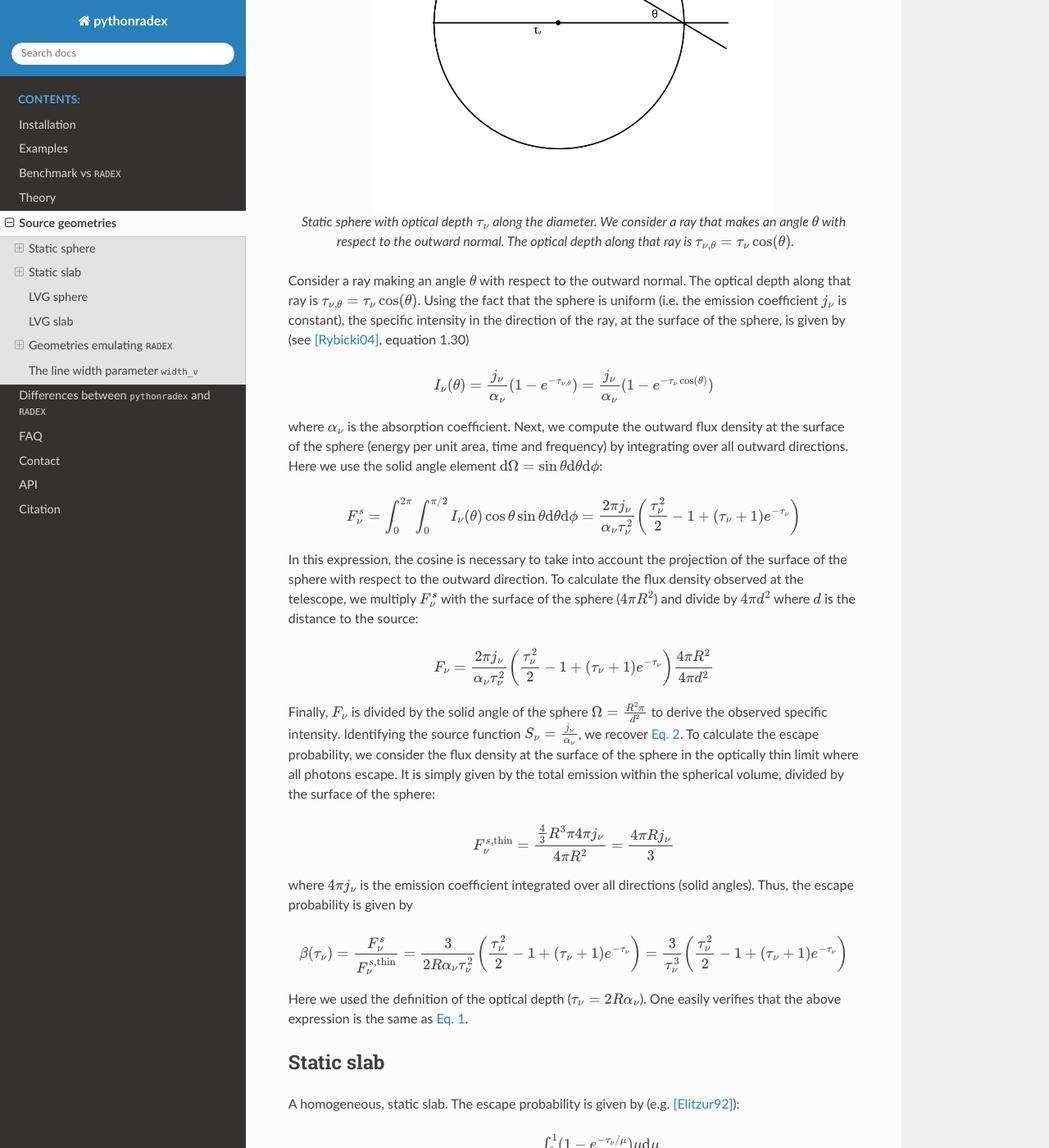
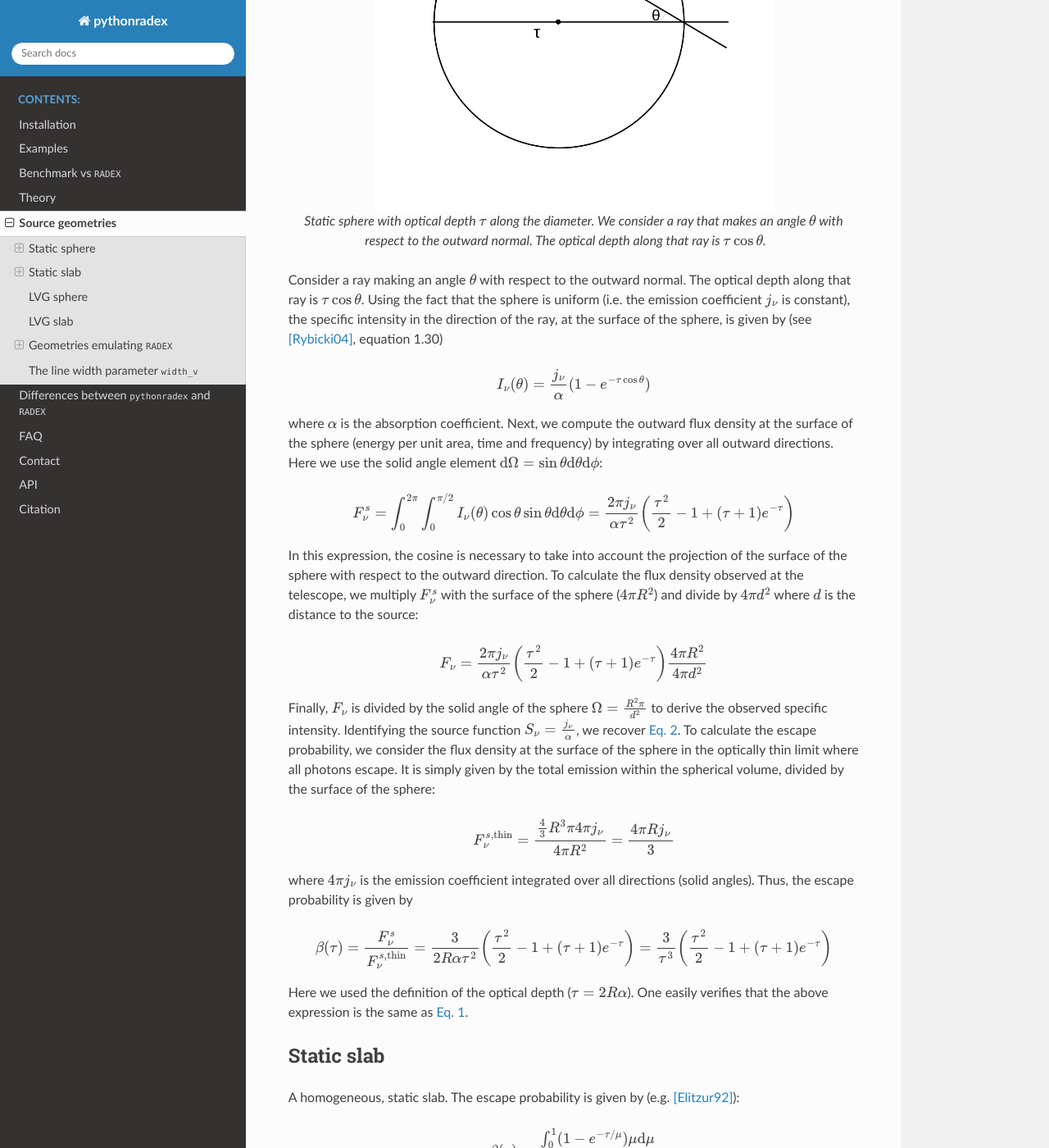
Before and after one commit to gica3618/pythonradex, a Sphinx documentation site: the page built from docs/geometry.rst, in a window 1280 px wide and 1400 px high, scrolled down 1418 px. Shown: the whole window at 82% size. Built offline with Sphinx 7.4.7 and the Read the Docs theme 3.1.0, drawn with Linux system fonts in a browser that asks for light colours; some of the changed text lies outside the part shown.

Commit message:
removed subscript \nu where needed

```diff
--- a/docs/geometry.rst
+++ b/docs/geometry.rst
@@ -3,7 +3,7 @@
 Source geometries
 ======================
 
-The calculations of the escape probability and the emerging flux depend on the adopted geometry. Below we give an overview of the geometries available in ``pythonradex``. For all geometries, we assume a homogeneous medium (i.e. constant number density). For convenience, the escape probabilities are expressed as functions of optical depth :math:`\tau_\nu` rather than the absorption coefficient :math:`\alpha_\nu`. The specific intensities are expressed using the source function :math:`S_\nu`. In absence of dust and overlapping lines, it is simply given by the Planck function evaluated at the excitation temperature of the transition: :math:`S_\nu=B_\nu(T_\mathrm{ex})`.
+The calculations of the escape probability and the emerging flux depend on the adopted geometry. Below we give an overview of the geometries available in ``pythonradex``. For all geometries, we assume a homogeneous medium (i.e. constant number density). For convenience, the escape probabilities are expressed as functions of optical depth :math:`\tau` rather than the absorption coefficient :math:`\alpha`. The specific intensities are expressed using the source function :math:`S_\nu`. In absence of dust and overlapping lines, it is simply given by the Planck function evaluated at the excitation temperature of the transition: :math:`S_\nu=B_\nu(T_\mathrm{ex})`.
 
 Note that ``RADEX`` always uses the formula for a slab geometry to calculate the specific intensity, regardless of the adopted geometry. This is incorrect for spherical geometries. See :doc:`difference_pythonradex_RADEX` for more details.
 
@@ -15,14 +15,14 @@ A homogeneous, static sphere. The escape probability is given in [Osterbrock74]_
 .. math::
     :name: eq:beta_static_sphere
 
-    \beta(\tau_\nu) = \frac{3}{2\tau_\nu}\left(1-\frac{2}{\tau_\nu^2}+\left(\frac{2}{\tau_\nu}+\frac{2}{\tau_\nu^2}\right) e^{-\tau_\nu}\right)
+    \beta(\tau) = \frac{3}{2\tau}\left(1-\frac{2}{\tau^2}+\left(\frac{2}{\tau}+\frac{2}{\tau^2}\right) e^{-\tau}\right)
 
-where :math:`\tau_\nu` is the optical depth of the diameter of the sphere. The observed specific intensity (in [W/m\ :sup:`2`/Hz/sr]) can also be calculated from [Osterbrock74]_ and is given by:
+where :math:`\tau` is the optical depth of the diameter of the sphere. The observed specific intensity (in [W/m\ :sup:`2`/Hz/sr]) can also be calculated from [Osterbrock74]_ and is given by:
 
 .. math::
     :name: eq:intensity_static_sphere
 
-    I_\nu = \frac{2S_\nu}{\tau_\nu^2}\left(\frac{\tau_\nu^2}{2}-1+(\tau_\nu+1)e^{-\tau_\nu}\right)
+    I_\nu = \frac{2S_\nu}{\tau^2}\left(\frac{\tau^2}{2}-1+(\tau+1)e^{-\tau}\right)
 
 where :math:`S_\nu` is the source function. To get the flux density in [W/m\ :sup:`2`/Hz], one needs to multiply :math:`I_\nu` by the solid angle :math:`\Omega`, which is given by :math:`\Omega=R^2\pi/d^2` with :math:`R` the radius of the sphere and :math:`d` the distance of the source.
 
@@ -30,34 +30,34 @@ Note that if observations resolve the sphere, the specific intensity will not be
 
 Derivation of escape probability and flux density by Osterbrock (1974)
 ^^^^^^^^^^^^^^^^^^^^^^^^^^^^^^^^^^^^^^^^^^^^^^^^^^^^^^^^^^^^^^^^^^^^^^^^^^^^^^^^^^^^^^^^^^^^^^^^^^^^
-Since the book by [Osterbrock74]_ is not easily accessible online, we present here the derivation of the escape probability and flux density for a static sphere. Consider the following sketch showing a sphere with optical depth :math:`\tau_\nu` along its diameter:
+Since the book by [Osterbrock74]_ is not easily accessible online, we present here the derivation of the escape probability and flux density for a static sphere. Consider the following sketch showing a sphere with optical depth :math:`\tau` along its diameter:
 
 .. figure:: images/sketch_static_sphere.jpg
    :align: center
    :width: 70%
    :alt: Sketch of static sphere
 
-   Static sphere with optical depth :math:`\tau_\nu` along the diameter. We consider a ray that makes an angle :math:`\theta` with respect to the outward normal. The optical depth along that ray is :math:`\tau_{\nu,\theta}=\tau_\nu\cos(\theta)`.
+   Static sphere with optical depth :math:`\tau` along the diameter. We consider a ray that makes an angle :math:`\theta` with respect to the outward normal. The optical depth along that ray is :math:`\tau\cos\theta`.
 
-Consider a ray making an angle :math:`\theta` with respect to the outward normal. The optical depth along that ray is :math:`\tau_{\nu,\theta}=\tau_\nu\cos(\theta)`. Using the fact that the sphere is uniform (i.e. the emission coefficient :math:`j_\nu` is constant), the specific intensity in the direction of the ray, at the surface of the sphere, is given by (see [Rybicki04]_, equation 1.30)
+Consider a ray making an angle :math:`\theta` with respect to the outward normal. The optical depth along that ray is :math:`\tau\cos\theta`. Using the fact that the sphere is uniform (i.e. the emission coefficient :math:`j_\nu` is constant), the specific intensity in the direction of the ray, at the surface of the sphere, is given by (see [Rybicki04]_, equation 1.30)
 
 .. math::
 
-    I_\nu(\theta) = \frac{j_\nu}{\alpha_\nu}(1-e^{-\tau_{\nu,\theta}}) = \frac{j_\nu}{\alpha_\nu}(1-e^{-\tau_\nu\cos(\theta)})
+    I_\nu(\theta) = \frac{j_\nu}{\alpha}(1-e^{-\tau\cos\theta})
 
-where :math:`\alpha_\nu` is the absorption coefficient. Next, we compute the outward flux density at the surface of the sphere (energy per unit area, time and frequency) by integrating over all outward directions. Here we use the solid angle element :math:`\mathrm{d}\Omega=\sin\theta\mathrm{d}\theta\mathrm{d}\phi`:
+where :math:`\alpha` is the absorption coefficient. Next, we compute the outward flux density at the surface of the sphere (energy per unit area, time and frequency) by integrating over all outward directions. Here we use the solid angle element :math:`\mathrm{d}\Omega=\sin\theta\mathrm{d}\theta\mathrm{d}\phi`:
 
 .. math::
 
-    F_\nu^s = \int_0^{2\pi}\int_0^{\pi/2}I_\nu(\theta)\cos\theta\sin\theta\mathrm{d}\theta\mathrm{d}\phi  = \frac{2\pi j_\nu}{\alpha_\nu\tau_\nu^2}\left( \frac{\tau_\nu^2}{2}-1+(\tau_\nu+1)e^{-\tau_\nu} \right)
+    F_\nu^s = \int_0^{2\pi}\int_0^{\pi/2}I_\nu(\theta)\cos\theta\sin\theta\mathrm{d}\theta\mathrm{d}\phi  = \frac{2\pi j_\nu}{\alpha\tau^2}\left( \frac{\tau^2}{2}-1+(\tau+1)e^{-\tau} \right)
 
 In this expression, the cosine is necessary to take into account the projection of the surface of the sphere with respect to the outward direction. To calculate the flux density observed at the telescope, we multiply :math:`F_\nu^s` with the surface of the sphere (:math:`4\pi R^2`) and divide by :math:`4\pi d^2` where :math:`d` is the distance to the source:
 
 .. math::
 
-    F_\nu =  \frac{2\pi j_\nu}{\alpha_\nu\tau_\nu^2}\left( \frac{\tau_\nu^2}{2}-1+(\tau_\nu+1)e^{-\tau_\nu} \right)\frac{4\pi R^2}{4\pi d^2}
+    F_\nu =  \frac{2\pi j_\nu}{\alpha\tau^2}\left( \frac{\tau^2}{2}-1+(\tau+1)e^{-\tau} \right)\frac{4\pi R^2}{4\pi d^2}
 
-Finally, :math:`F_\nu` is divided by the solid angle of the sphere :math:`\Omega=\frac{R^2\pi}{d^2}` to derive the observed specific intensity. Identifying the source function :math:`S_\nu=\frac{j_\nu}{\alpha_\nu}`, we recover :ref:`Eq. 2 <eq:intensity_static_sphere>`. To calculate the escape probability, we consider the flux density at the surface of the sphere in the optically thin limit where all photons escape. It is simply given by the total emission within the spherical volume, divided by the surface of the sphere:
+Finally, :math:`F_\nu` is divided by the solid angle of the sphere :math:`\Omega=\frac{R^2\pi}{d^2}` to derive the observed specific intensity. Identifying the source function :math:`S_\nu=\frac{j_\nu}{\alpha}`, we recover :ref:`Eq. 2 <eq:intensity_static_sphere>`. To calculate the escape probability, we consider the flux density at the surface of the sphere in the optically thin limit where all photons escape. It is simply given by the total emission within the spherical volume, divided by the surface of the sphere:
 
 .. math::
 
@@ -67,9 +67,9 @@ where :math:`4\pi j_\nu` is the emission coefficient integrated over all directi
 
 .. math::
 
-    \beta(\tau_\nu) = \frac{F_\nu^s}{F_\nu^{s,\mathrm{thin}}} =  \frac{3}{2R\alpha_\nu\tau_\nu^2}\left( \frac{\tau_\nu^2}{2}-1+(\tau_\nu+1)e^{-\tau_\nu} \right) = \frac{3}{\tau_\nu^3}\left( \frac{\tau_\nu^2}{2}-1+(\tau_\nu+1)e^{-\tau_\nu} \right)
+    \beta(\tau) = \frac{F_\nu^s}{F_\nu^{s,\mathrm{thin}}} =  \frac{3}{2R\alpha\tau^2}\left( \frac{\tau^2}{2}-1+(\tau+1)e^{-\tau} \right) = \frac{3}{\tau^3}\left( \frac{\tau^2}{2}-1+(\tau+1)e^{-\tau} \right)
 
-Here we used the definition of the optical depth (:math:`\tau_\nu=2R\alpha_\nu`). One easily verifies that the above expression is the same as :ref:`Eq. 1 <eq:beta_static_sphere>`.
+Here we used the definition of the optical depth (:math:`\tau=2R\alpha`). One easily verifies that the above expression is the same as :ref:`Eq. 1 <eq:beta_static_sphere>`.
 
 Static slab
 ----------------------
@@ -77,14 +77,14 @@ A homogeneous, static slab. The escape probability is given by (e.g. [Elitzur92]
 
 .. math::
 
-    \beta(\tau_\nu) = \frac{\int_0^1 (1-e^{-\tau_\nu/\mu})\mu\mathrm{d}\mu}{\tau_\nu}
+    \beta(\tau) = \frac{\int_0^1 (1-e^{-\tau/\mu})\mu\mathrm{d}\mu}{\tau}
 
 The specific intensity (in [W/m\ :sup:`2`/Hz/sr]) is given by:
 
 .. math::
     :name: eq:intensity_static_slab
 
-    I_\nu = S_\nu(1-e^{-\tau_\nu})
+    I_\nu = S_\nu(1-e^{-\tau})
 
 To get the flux density in [W/m\ :sup:`2`/Hz], :math:`I_\nu` needs to be multiplied by the solid angle of the emitting region.
 
@@ -197,13 +197,13 @@ The paper describing ``RADEX`` ([vanderTak07]_) says that ``RADEX`` uses the for
 
 .. math::
 
-    \beta(\tau) = \frac{1}{\tau_\nu\sqrt{\ln(\tau_\nu/(2\sqrt{\pi}))}} \qquad \text{if } \tau_\nu\geq 7
+    \beta(\tau) = \frac{1}{\tau\sqrt{\ln(\tau/(2\sqrt{\pi}))}} \qquad \text{if } \tau\geq 7
 
 and
 
 .. math::
 
-    \beta(\tau) = \frac{4-4e^{-2.34\tau_\nu/2}}{4.68\tau_\nu} \qquad \text{if } \tau_\nu< 7
+    \beta(\tau) = \frac{4-4e^{-2.34\tau/2}}{4.68\tau} \qquad \text{if } \tau< 7
 
 Thus, the geometry "LVG sphere RADEX" uses this formula. For the flux density, it uses the same formula (:ref:`Eq. 3 <eq:intensity_static_slab>`) as for the static slab (despite the spherical geometry).
 
```
Also changed, not shown: docs/difference_pythonradex_RADEX.rst (+3 -3 lines), docs/theory.rst (+17 -17 lines), docs/images/sketch_static_sphere.jpg, docs/notebooks/performance_comparison_vs_RADEX.ipynb, 1 other file.
